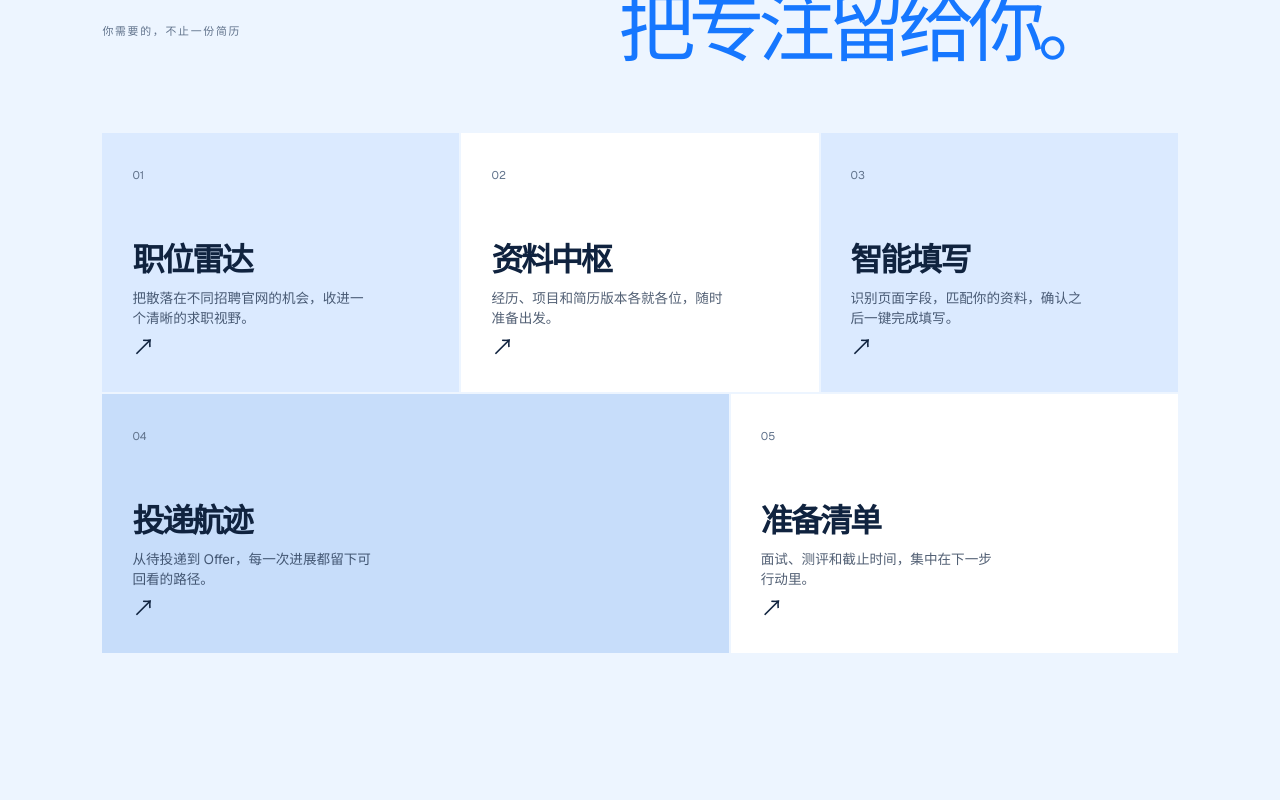
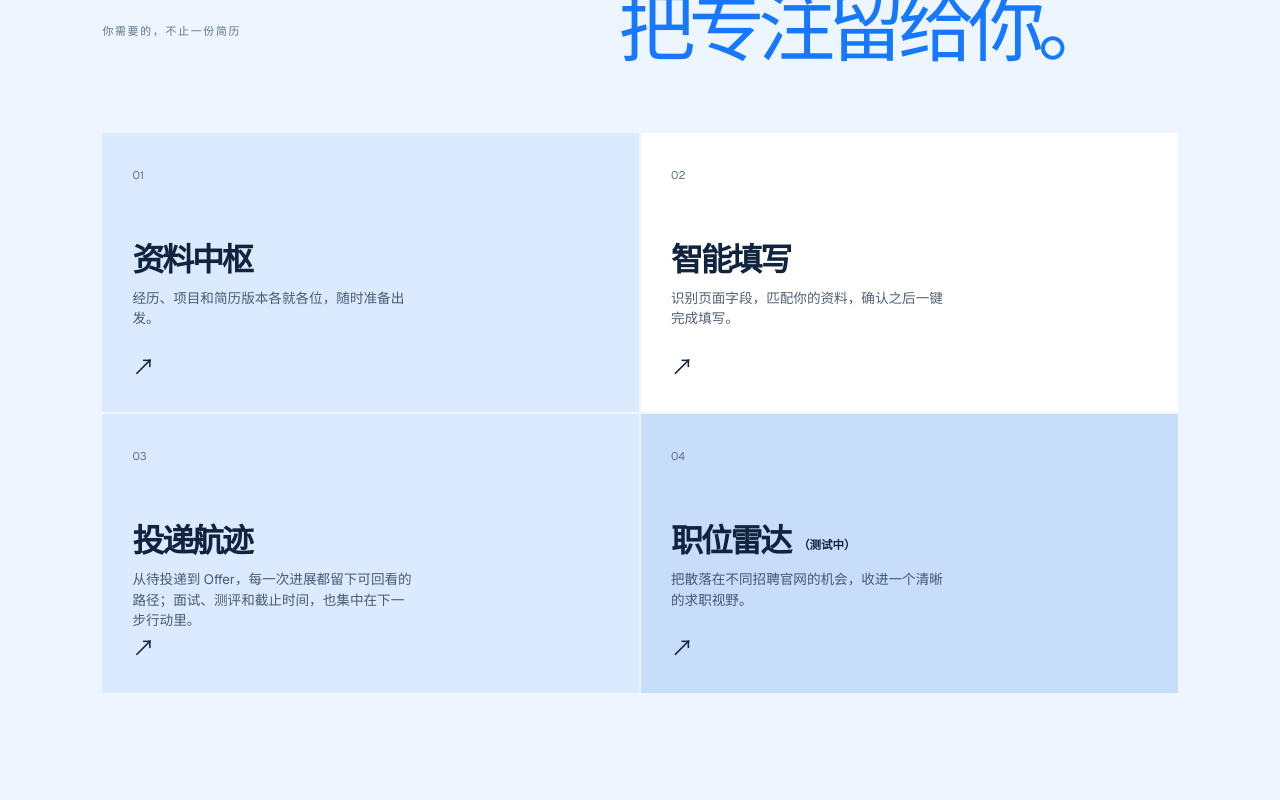
Before and after one commit to xiazhiyi99/LinkJobGo, a Next.js app in the folder apps/web/: page / in a window 1280 px wide. Shown: the part 1180-1980 px from the top of the page. Built offline with nearby package versions, Linux system fonts and the light colour scheme.

Commit message:
Refine homepage sections and feature bento content

```diff
--- a/apps/web/app/page.tsx
+++ b/apps/web/app/page.tsx
@@ -5,11 +5,10 @@ import { gsap } from "gsap";
 import { ScrollTrigger } from "gsap/ScrollTrigger";
 
 const features = [
-  { title: "职位雷达", body: "把散落在不同招聘官网的机会，收进一个清晰的求职视野。", className: "feature-a" },
-  { title: "资料中枢", body: "经历、项目和简历版本各就各位，随时准备出发。", className: "feature-b" },
-  { title: "智能填写", body: "识别页面字段，匹配你的资料，确认之后一键完成填写。", className: "feature-c" },
-  { title: "投递航迹", body: "从待投递到 Offer，每一次进展都留下可回看的路径。", className: "feature-d" },
-  { title: "准备清单", body: "面试、测评和截止时间，集中在下一步行动里。", className: "feature-e" },
+  { title: "资料中枢", body: "经历、项目和简历版本各就各位，随时准备出发。", className: "feature-a" },
+  { title: "智能填写", body: "识别页面字段，匹配你的资料，确认之后一键完成填写。", className: "feature-b" },
+  { title: "投递航迹", body: "从待投递到 Offer，每一次进展都留下可回看的路径；面试、测评和截止时间，也集中在下一步行动里。", className: "feature-c" },
+  { title: "职位雷达", body: "把散落在不同招聘官网的机会，收进一个清晰的求职视野。", className: "feature-d", status: "测试中" },
 ];
 
 export default function HomePage() {
@@ -57,14 +56,11 @@ export default function HomePage() {
 
       <section id="features" className="features section-space">
         <div className="section-intro"><p className="eyebrow">你需要的，不止一份简历</p><h2>把复杂留给领客，<br /><span>把专注留给你。</span></h2></div>
-        <div className="bento-grid grid-flow-dense">{features.map((feature) => <article key={feature.title} className={`feature-card ${feature.className} group`}><div><span className="feature-index">0{features.indexOf(feature) + 1}</span><h3>{feature.title}</h3><p>{feature.body}</p></div><span className="arrow">↗</span></article>)}</div>
+        <div className="bento-grid grid-flow-dense">{features.map((feature) => <article key={feature.title} className={`feature-card ${feature.className} group`}><div><span className="feature-index">0{features.indexOf(feature) + 1}</span><h3>{feature.title}{feature.status && <small className="feature-status">（{feature.status}）</small>}</h3><p>{feature.body}</p></div><span className="arrow">↗</span></article>)}</div>
       </section>
-
-      <section className="manifesto section-space"><p className="manifesto-text">好机会不会只出现在一次浏览里。<span className="scrub-word">它</span> <span className="scrub-word">出现在</span> <span className="scrub-word">你</span> <span className="scrub-word">准备</span> <span className="scrub-word">好的</span> <span className="scrub-word">那一刻。</span></p></section>
 
       <section id="workflow" className="journey section-space"><div className="pin-title"><p className="eyebrow">从打开岗位，到准备出发</p><h2>让每个<br /><i>下一步</i><br />更确定。</h2></div><div className="journey-stack"><article className="journey-card"><span>01</span><h3>发现机会</h3><p>浏览你熟悉的招聘网站，领客帮你把值得关注的职位保存下来。</p></article><article className="journey-card"><span>02</span><h3>匹配资料</h3><p>岗位要求与个人经历自动建立联系，每次申请都有恰到好处的准备。</p></article><article className="journey-card"><span>03</span><h3>确认填写</h3><p>看见、核对、填写。最终决定始终在你手里。</p></article></div></section>
 
-      <section id="start" className="final-cta section-space"><div><p className="eyebrow">你的下一份 Offer，从这里开始</p><h2>准备好，<br /><span>领客出发。</span></h2></div><a className="button button-light" href="#top">免费开始使用 <span>↗</span></a></section>
       <footer><a className="wordmark" href="#top">领客<span>.</span></a><span>为每一次认真准备，留一条更好的路径。</span><span>© 2026 领客</span></footer>
     </main>
   );
```
Also changed, not shown: apps/web/app/globals.css.
